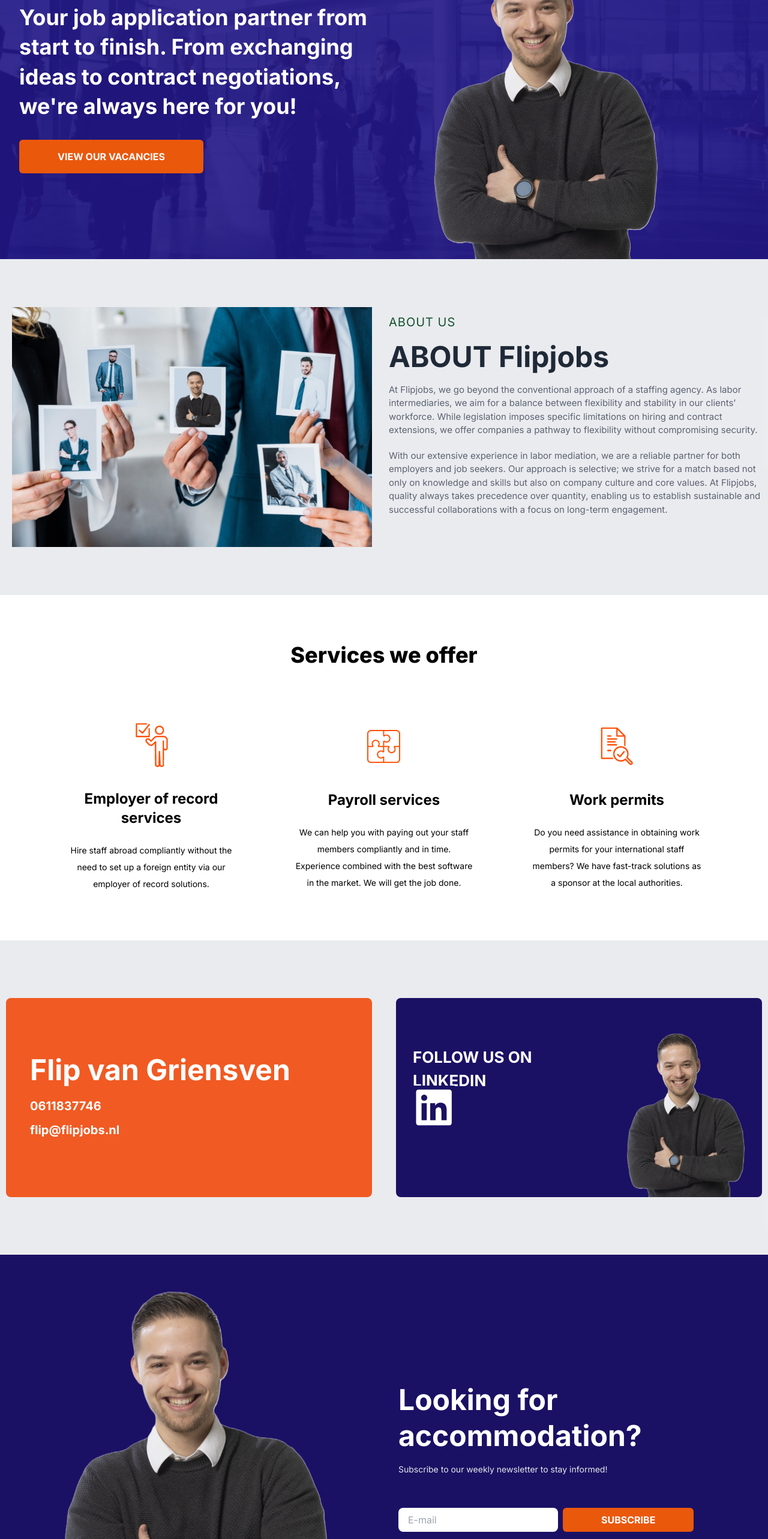
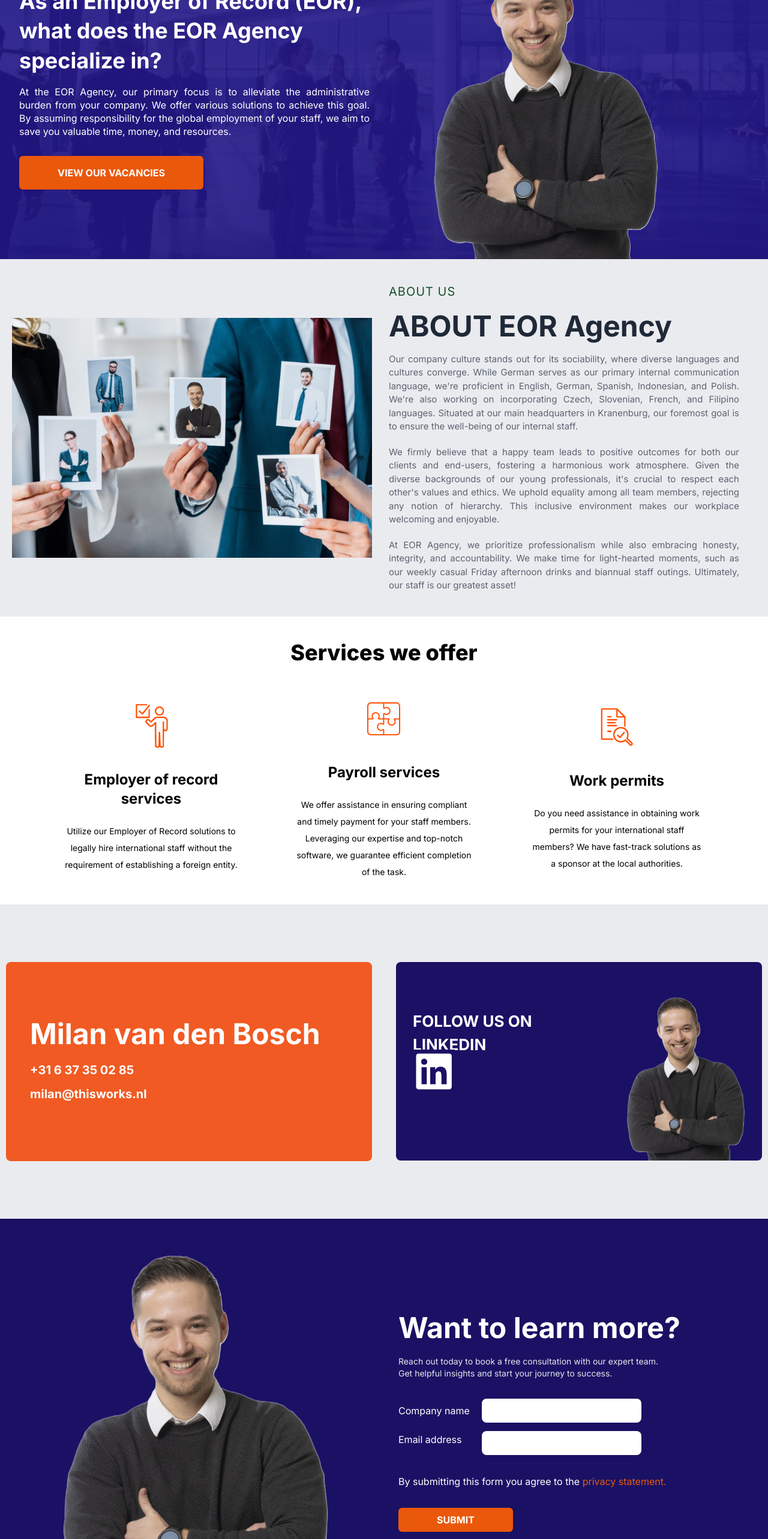
Before and after one commit to Faizan141-coder/flipjobs-fiverr, a Next.js app: page / in a window 1280 px wide. Shown: the part 234-2800 px from the top of the page at 60% size. Built offline with nearby package versions, Linux system fonts and the light colour scheme.

Commit message:
Update page.tsx

```diff
--- a/app/page.tsx
+++ b/app/page.tsx
@@ -24,9 +24,16 @@
           {/* Text Section */}
           <div className="w-1/2 flex flex-col justify-center items-start">
             <h1 className="text-white text-4xl leading-snug font-bold mb-4">
-              Your job application partner from start to finish. From exchanging
-              ideas to contract negotiations, we&apos;re always here for you!
+              As an Employer of Record (EOR), what does the EOR Agency
+              specialize in?
             </h1>
+            <p className="text-white leading-snug text-justify mb-4">
+              At the EOR Agency, our primary focus is to alleviate the
+              administrative burden from your company. We offer various
+              solutions to achieve this goal. By assuming responsibility for the
+              global employment of your staff, we aim to save you valuable time,
+              money, and resources.
+            </p>
             <button className="uppercase mt-3.5 py-4 px-16 bg-orange-600 rounded-md text-white font-bold">
               View our vacancies
             </button>
@@ -50,40 +57,48 @@
           <Image src="/about-us.jpg" alt="Hero" width={600} height={600} />
         </div>
         {/* Content Container */}
-        <div className="w-1/2 flex my-20 justify-between px-2 z-10">
-          <div className="w-full flex flex-col justify-center items-start">
+        <div className="w-1/2 flex my-10 justify-between px-2 z-10">
+          <div className="w-full flex flex-col justify-center items-start text-justify pr-10">
             <h1 className="text-xl uppercase mb-5 text-green-900 tracking-wider">
               About Us
             </h1>
             <h1 className="text-5xl font-bold mb-5 text-gray-800">
-              ABOUT Flipjobs
+              ABOUT EOR Agency
             </h1>
             <p className="mb-5 text-[15px] text-gray-700/80">
-              At Flipjobs, we go beyond the conventional approach of a staffing
-              agency. As labor intermediaries, we aim for a balance between
-              flexibility and stability in our clients’ workforce. While
-              legislation imposes specific limitations on hiring and contract
-              extensions, we offer companies a pathway to flexibility without
-              compromising security.
+              Our company culture stands out for its sociability, where diverse
+              languages and cultures converge. While German serves as our
+              primary internal communication language, we&apos;re proficient in
+              English, German, Spanish, Indonesian, and Polish. We&apos;re also
+              working on incorporating Czech, Slovenian, French, and Filipino
+              languages. Situated at our main headquarters in Kranenburg, our
+              foremost goal is to ensure the well-being of our internal staff.
             </p>
-            <p className="text-[15px] text-gray-700/80 mb-10">
-              With our extensive experience in labor mediation, we are a
-              reliable partner for both employers and job seekers. Our approach
-              is selective; we strive for a match based not only on knowledge
-              and skills but also on company culture and core values. At
-              Flipjobs, quality always takes precedence over quantity, enabling
-              us to establish sustainable and successful collaborations with a
-              focus on long-term engagement.
+            <p className="text-[15px] text-gray-700/80 mb-5">
+              We firmly believe that a happy team leads to positive outcomes for
+              both our clients and end-users, fostering a harmonious work
+              atmosphere. Given the diverse backgrounds of our young
+              professionals, it&apos;s crucial to respect each other&apos;s
+              values and ethics. We uphold equality among all team members,
+              rejecting any notion of hierarchy. This inclusive environment
+              makes our workplace welcoming and enjoyable.
+            </p>
+            <p className="text-[15px] text-gray-700/80">
+              At EOR Agency, we prioritize professionalism while also embracing
+              honesty, integrity, and accountability. We make time for
+              light-hearted moments, such as our weekly casual Friday afternoon
+              drinks and biannual staff outings. Ultimately, our staff is our
+              greatest asset!
             </p>
           </div>
         </div>
       </div>
       {/* @Services */}
       <div>
-        <h1 className="text-4xl font-extrabold text-center py-20">
+        <h1 className="text-4xl font-extrabold text-center py-10">
           Services we offer
         </h1>
-        <div className="flex pb-20 space-x-24 flex-wrap items-center justify-center">
+        <div className="flex pb-10 space-x-24 flex-wrap items-center justify-center">
           <div className="w-72 text-center flex space-y-6 flex-col items-center justify-center">
             <Image
               src="/icons_website-01.png"
@@ -93,8 +108,9 @@
             />
             <h1 className="font-bold text-2xl">Employer of record services</h1>
             <p className="text-sm leading-7">
-              Hire staff abroad compliantly without the need to set up a foreign
-              entity via our employer of record solutions.
+              Utilize our Employer of Record solutions to legally hire
+              international staff without the requirement of establishing a
+              foreign entity.
             </p>
           </div>
           <div className="w-[296px] text-center flex space-y-6 flex-col items-center justify-center">
@@ -106,9 +122,9 @@
             />
             <h1 className="font-bold text-2xl">Payroll services</h1>
             <p className="text-sm leading-7">
-              We can help you with paying out your staff members compliantly and
-              in time. Experience combined with the best software in the market.
-              We will get the job done.
+              We offer assistance in ensuring compliant and timely payment for
+              your staff members. Leveraging our expertise and top-notch
+              software, we guarantee efficient completion of the task.
             </p>
           </div>
           <div className="w-72 text-center flex space-y-6 flex-col items-center justify-center">
@@ -131,9 +147,13 @@
       <div className="bg-gray-200/80 text-white">
         <div className="flex space-x-10 flex-wrap items-center justify-center">
           <div className="w-[610px] my-24 py-24 px-10 bg-[#f15a23] rounded-lg p-8 flex flex-col">
-            <h1 className="text-5xl font-bold">Flip van Griensven</h1>
-            <p className="text-xl leading-8 font-bold mt-5">0611837746</p>
-            <p className="text-xl leading-8 font-bold mt-2">flip@flipjobs.nl</p>
+            <h1 className="text-5xl font-bold">Milan van den Bosch</h1>
+            <p className="text-xl leading-8 font-bold mt-5">
+              +31 6 37 35 02 85
+            </p>
+            <p className="text-xl leading-8 font-bold mt-2">
+              milan@thisworks.nl
+            </p>
           </div>
           <div className="w-[610px] bg-[#1a1164] rounded-lg flex px-7 pt-8">
             <div className="relative flex flex-col items-center justify-center">
@@ -159,12 +179,10 @@
           </div>
         </div>
       </div>
-      {/* @Review */}
-      <div className="bg-gray-200/80 hidden">Review</div>
       {/* @Newsletter */}
       <div className="relative flex items-center">
         {/* Blue Overlay */}
-        <div className="absolute top-0 left-0 w-full h-full bg-[#1a1164]"></div>
+        <div className="absolute top-0 left-0 w-full h-full bg-[#1a1164]" />
 
         {/* Content Container */}
         <div className="relative w-full flex justify-between px-8 z-10">
@@ -181,21 +199,36 @@
           {/* Text Section */}
           <div className="w-1/2 flex flex-col justify-center items-start text-white">
             <h1 className="text-5xl leading-tight font-bold mb-4">
-              Looking for accommodation?
+              Want to learn more?
             </h1>
-            <p className="text-sm text-gray-200">
-              Subscribe to our weekly newsletter to stay informed!
+            <p className="text-sm text-gray-200 mb-4">
+              Reach out today to book a free consultation with our expert team.{" "}
+              <br />
+              Get helpful insights and start your journey to success.
             </p>
-            <div className="flex space-x-2 mt-10">
-              <input
-                placeholder="E-mail"
-                type="email"
-                className="px-4 text-black h-10 rounded-lg mt-3.5"
-              />
-              <button className="uppercase mt-3.5 py-2 px-16 bg-orange-600 rounded-md text-white font-bold">
-                Subscribe
-              </button>
+            <div className="flex space-x-5">
+              <div className="flex flex-col space-y-6 mt-6">
+                <label htmlFor="email">Company name</label>
+                <label htmlFor="email">Email address</label>
+              </div>
+              <div className="flex flex-col">
+                <input
+                  type="text"
+                  className="px-4 text-black h-10 rounded-lg mt-4"
+                />
+                <input
+                  type="email"
+                  className="px-4 text-black h-10 rounded-lg mt-3.5"
+                />
+              </div>
             </div>
+            <p className="mt-8">
+              By submitting this form you agree to the{" "}
+              <span className="text-orange-600">privacy statement.</span>
+            </p>
+            <button className="uppercase mt-8 py-2 px-16 bg-orange-600 rounded-md text-white font-bold">
+              Submit
+            </button>
           </div>
         </div>
       </div>
```
